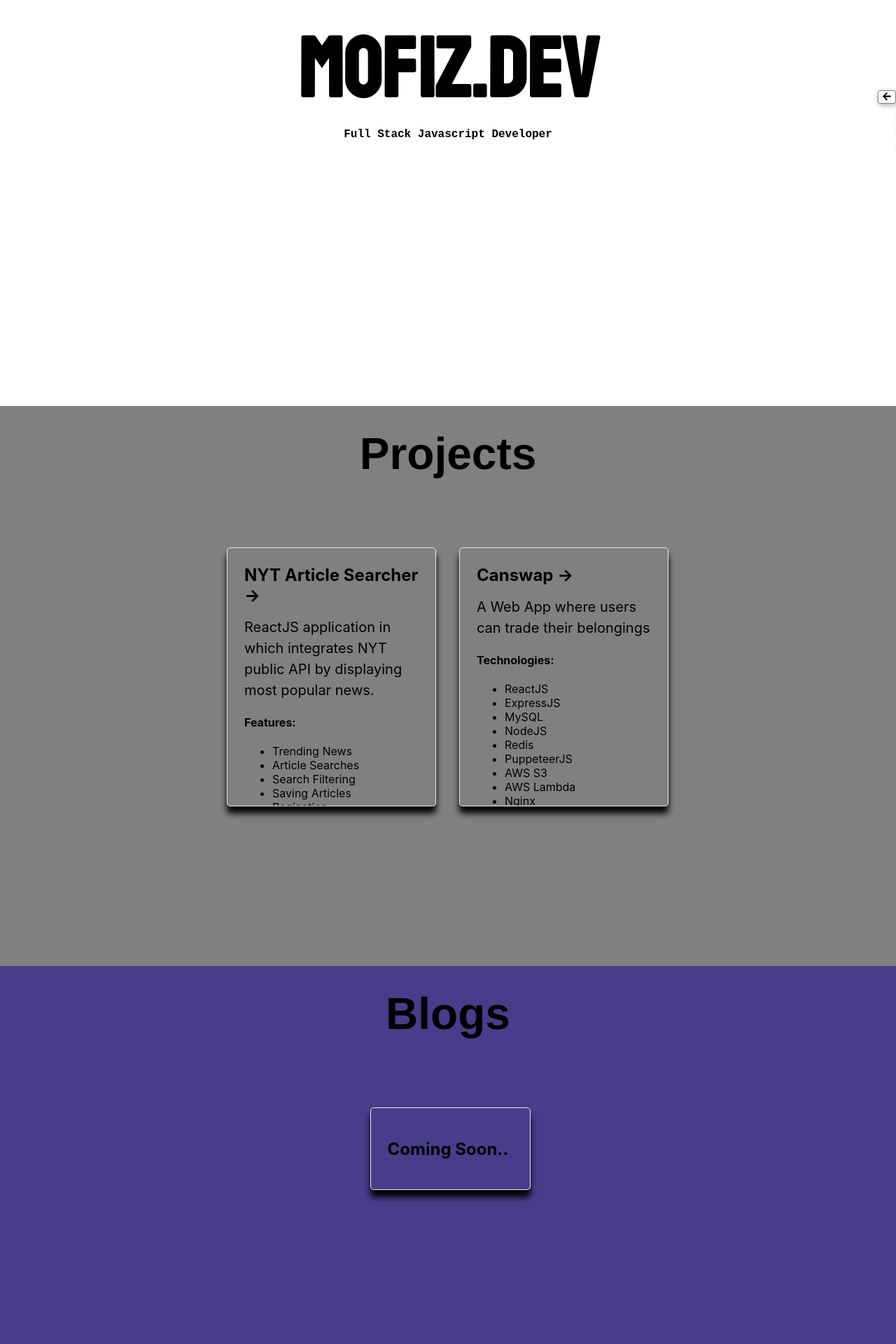
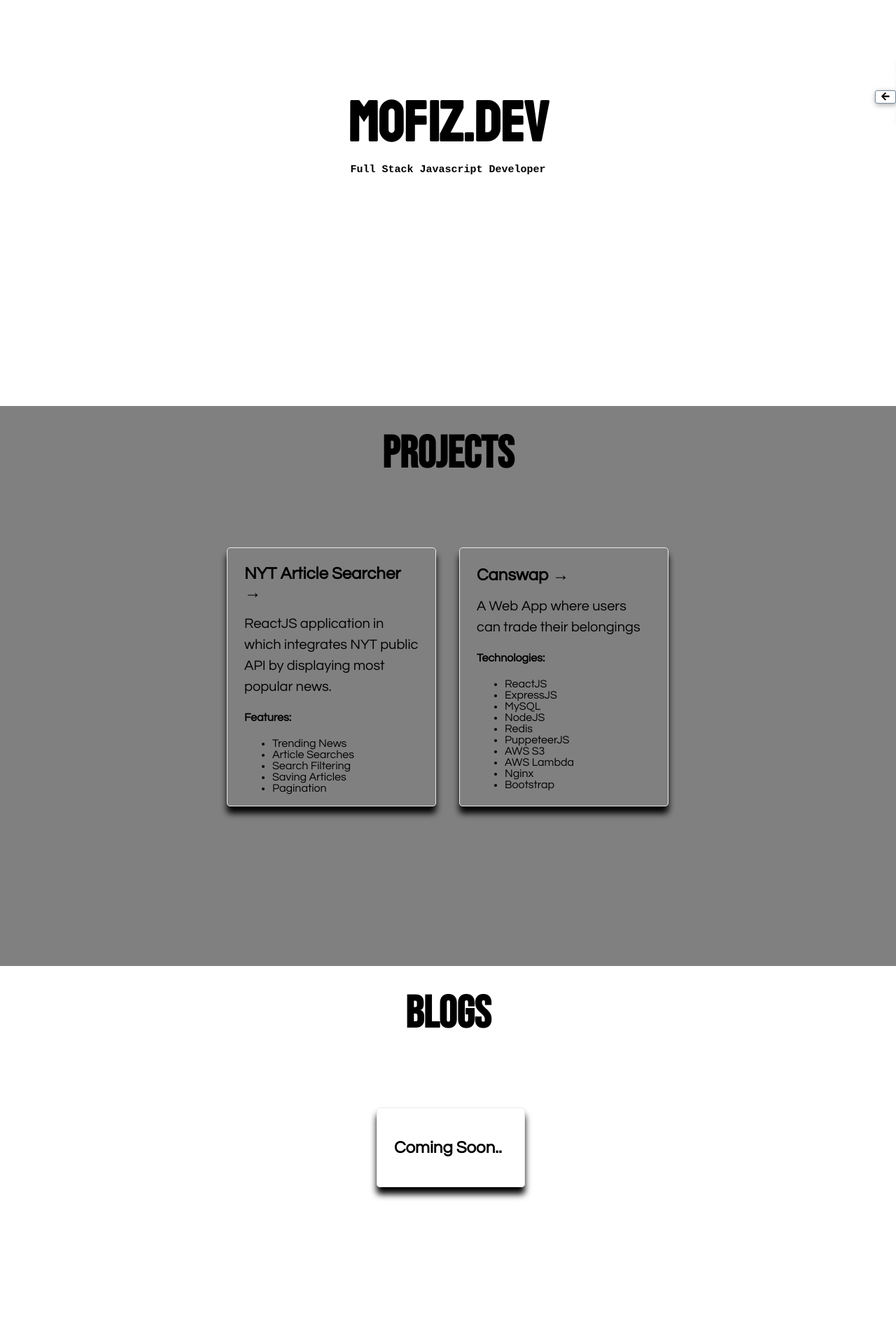
Before and after one commit to mnazari95/portfolio, a Next.js app: page / in a window 1280 px wide. Shown: the part 220-2140 px from the top of the page at 70% size. Built offline with nearby package versions, Linux system fonts and the light colour scheme.

Commit message:
added transition to navbtn, changed section title font, cleaned up contact me

```diff
--- a/components/Header.js
+++ b/components/Header.js
@@ -10,17 +10,6 @@ export default function Header() {
 	const handleNameChange = () => {
 		setBool(!bool);
 	}
-
-	//first render
-	useEffect(() => {
-		console.log('first render')
-		window.onload = () => {
-			Particles.init({
-				selector: '.background'
-			});
-		};
-
-	}, [])
 
 	useEffect(() => {
 		if (!bool) {
@@ -36,7 +25,6 @@ export default function Header() {
 				<h1 ref={nameRef} onClick={handleNameChange}>{ALIAS}</h1>
 				<h4>Full Stack Javascript Developer</h4>
 			</div>
-			<canvas className="background"></canvas>
 		</header>
 	)
 }
--- a/components/Navigation.js
+++ b/components/Navigation.js
@@ -19,9 +19,11 @@ export default function Navigation() {
 
 	useEffect(() => {
 		if (toggleNav) {
+			toggleBtnRef.current.style.width = "0px";
 			toggleNavigationRef.current.style.width = "100px";
 		} else {
 			toggleNavigationRef.current.style.width = "0px";
+			toggleBtnRef.current.style.width = "30px";
 		}
 	}, [toggleNav]);
 
@@ -29,15 +31,14 @@ export default function Navigation() {
 		(<button
 			className={styles.toggleBtn}
 			onClick={handleToggleNav}
-			ref={toggleBtnRef}>{openNavIcon
-	}</button>)
-		: (null));
+			ref={toggleBtnRef}>{openNavIcon}</button>)
+		: (<button
+			ref={toggleBtnRef}></button>));
 
 	const closeNav =  (toggleNav && toggleNav ?
 		(<button
 			className={styles.closeNavBtn}
-			onClick={handleToggleNav}
-			ref={toggleBtnRef}>{closeNavIcon}</button>)
+			onClick={handleToggleNav}>{closeNavIcon}</button>)
 		: (<button>{closeNavIcon}</button>));
 
 	return (
@@ -54,4 +55,4 @@ export default function Navigation() {
 			</div>
 		</>
 	);
-}
+ }
--- a/package.json
+++ b/package.json
@@ -11,7 +11,7 @@
     "@fortawesome/fontawesome-svg-core": "^1.2.32",
     "@fortawesome/free-solid-svg-icons": "^5.15.1",
     "@fortawesome/react-fontawesome": "^0.1.12",
-    "next": "9.5.5",
+    "next": "^10.0.1",
     "react": "17.0.1",
     "react-dom": "17.0.1"
   }
--- a/pages/index.js
+++ b/pages/index.js
@@ -3,7 +3,8 @@ import styles from '../styles/Home.module.css';
 import ContactForm from '../components/ContactForm.js';
 import Navigation from '../components/Navigation.js';
 import Header from '../components/Header.js';
-
+import {FontAwesomeIcon} from '@fortawesome/react-fontawesome';
+import { faLink } from '@fortawesome/free-solid-svg-icons';
 
 export default function Home() {
 
@@ -90,12 +91,18 @@ export default function Home() {
           target="_blank"
           rel="noopener noreferrer"
         >
-          Github &rarr;
+          <FontAwesomeIcon icon={faLink}/> Github
+        </a>
+        <a
+          href="https://ca.linkedin.com/in/hafiz-nazari-1b324a10a"
+          target="_blank"
+          rel="noopener noreferrer"
+        >
+          <FontAwesomeIcon icon={faLink}/> LinkedIn
         </a>
       </footer>
     </div>
     <Navigation />
-    <script src="node_modules/particlesjs/dist/particles.min.js"></script>
     </>
   )
 }
--- a/styles/ContactForm.module.css
+++ b/styles/ContactForm.module.css
@@ -11,65 +11,51 @@
 	min-height: 35px;
 	max-height: auto;
 	width: 90%;
-    border: none;
 	margin: 5px 2px;
+	border-style: solid;
+	border-width: 1px;
 }
 
 .formMessage {
 	border-radius: 5px;
 	height: 40vh;
 	width: 90%;
-    border: none;
 	margin: 5px 2px;
+	font: inherit;
 }
 
 .formBtn {
 	border-radius: 5px;
 	height: 35px;
 	width: 30%;
-    border: none;
 	margin: 5px 2px;
+	border: 1px solid black;
+	background-color: inherit;
 }
 
 .formLabel {
 	align-self: start;
-    font-weight: bold;
 	margin: 5px 20px;
 }
 
 /* DESKTOP VIEW */
 @media (min-width: 600px) {
 
-    .formLayout {
-        display: flex;
-        flex-direction: column;
-        align-items: center;
-    }
-
 	.formSubject {
-        border-radius: 5px;
 		min-height: 40px;
-        max-height: auto;
-        max-width: 50%;
-        min-width: 50%;
-        border: none;
-        text-decoration: none;
+		width: 50%;
+		font-size: 15px;
 	}
 
 	.formMessage {
-        border-radius: 5px;
 		height: 40vh;
 		width: 50%;
-        border: none;
-        margin: 5px 2px;
+		font-size: 15px;
 	}
 
 	.formBtn {
-        border-radius: 5px;
-        height: 35px;
+		font-size: 15px;
 		width: 20%;
-        border: none;
-        margin: 5px 2px;
 		transition: transform 0.2s ease-in-out, background 0.2s ease-in-out;
 	}
 
@@ -80,10 +66,7 @@
 		background: #eaeaea;
 	}
 
-
 	.formLabel {
-        align-self: start;
-        font-weight: bold;
 		margin: 5px 25%;
 	}
 }
--- a/styles/Header.module.css
+++ b/styles/Header.module.css
@@ -1,8 +1,7 @@
-
 .header {
 	position: relative;
 	padding-top: 1rem;
-	font-size: 1.3rem;
+	font-size: 1rem;
 	display: flex;
 	flex-direction: column;
 	justify-content: center;
@@ -12,11 +11,11 @@
 }
 .header h1 {
 	padding-top: 0.5rem;
-	margin-top: 1rem;
+	margin-top: 0.5rem;
 	margin-bottom: 0px;
 	text-align: center;
 	font-family: 'Staatliches', cursive;
-	font-size: 120px;
+	font-size: 80px;
 	cursor: pointer;
 	text-rendering: optimizeSpeed;
 	transition: visible 0.8s ease-in-out;
@@ -25,26 +24,16 @@
 	padding: 0px;
 	margin: 0px;
 	margin-top: 0.2rem;
-	font-size: large;
+	font-size: 15px;
 	text-align: center;
 	font-family: monospace;
 }
-.background {
-	position: absolute;
-	display: block;
-	top: 0;
-	left: 0;
-	z-index: 0;
-}
+
 /* DESKTOP VIEW */
 @media (min-width: 600px) {
 
-	.header {
+.header {
     font-size: 2rem;
-    display: flex;
-    flex-direction: column;
-    justify-content: center;
-    align-items: center;
     align-content: center;
   }
   .header h1 {
@@ -52,7 +41,6 @@
     margin-top: 0px;
     margin-bottom: 0px;
   }
-
   .header h4 {
     padding: 0px;
     margin: 0px;
--- a/styles/Home.module.css
+++ b/styles/Home.module.css
@@ -33,6 +33,7 @@
   display: flex;
   justify-content: center;
   align-items: center;
+  margin: 0px 4px;
 }
 
 .a {
@@ -47,7 +48,7 @@
 .b {
   margin: 0px 0px;
   width: 100%;
-  background-color: darkslateblue;
+  background-color: inherit;
   min-height: 100vh;
   height: auto;
   overflow-y: hidden;
@@ -67,7 +68,7 @@
   margin: 2rem 1rem;
   line-height: 1.15;
   font-size: 3rem;
-  font-family: 'Mulish', sans-serif;
+  font-family: 'Bebas Neue', cursive;
 }
 
 .title,
@@ -78,10 +79,6 @@
 .description {
   line-height: 1.5;
   font-size: 1.5rem;
-}
-
-.blogCard {
-
 }
 
 .paragraph {
@@ -120,7 +117,7 @@
   text-decoration: none;
   border: 1px solid #eaeaea;
   border-radius: 5px;
-  transition: color 0.15s ease, border-color 0.15s ease;
+  transition: background 0.3s ease-in-out, border-color 0.3s ease;
   max-height: 370px;
   width: 90%;
   box-shadow: 0 10px 10px 0 black;
@@ -131,17 +128,9 @@
 .card:hover,
 .card:focus,
 .card:active {
-  color: #eaeaea;
+  background: #eaeaea;
   border-color: #eaeaea;
   overflow-y: scroll;
-}
-
-.card h1 {
-  font-weight: bold;
-}
-.card h3 {
-  margin: 0 0 1rem 0;
-  font-size: 1.5rem;
 }
 
 .card p {
@@ -165,30 +154,6 @@
 /* DESKTOP VIEW */
 @media (min-width: 600px) {
 
-  .container {
-    min-height: 100vh;
-    padding: 0 0rem;
-    display: flex;
-    flex-direction: column;
-    justify-content: center;
-    align-items: center;
-  }
-
-  .a {
-    margin: 0px 0px;
-    width: 100%;
-    background-color: grey;
-    min-height: 100vh;
-  }
-
-  .b {
-    margin: 0px 0px;
-    width: 100%;
-    background-color: darkslateblue;
-    min-height: 100vh;
-    height: auto;
-  }
-
   .centerContent {
     display: flex;
     flex-direction: column;
@@ -202,23 +167,14 @@
   .grid {
     display: grid;
     grid-template-columns: auto auto;
-    grid-template-rows: auto;
   }
 
   .paragraph {
-    text-indent: 2rem;
-    text-align: start;
     margin: 2rem 6rem;
   }
 
   .card {
-    margin: 1rem;
     padding: 1.5rem;
-    text-align: left;
-    color: inherit;
-    text-decoration: none;
-    border: 1px solid #eaeaea;
-    transition: color 0.15s ease, border-color 0.15s ease;
     max-height: 370px;
     max-width: 300px;
     overflow: hidden;
@@ -228,7 +184,7 @@
   .card:hover,
   .card:focus,
   .card:active {
-    transform: scale(1.1);
+    transform: scale(1.05);
     overflow-y: scroll;
     -ms-overflow-style: none;
     scrollbar-width: none;
@@ -246,15 +202,12 @@
     height: 1em;
   }
   .card p {
-    margin: 0;
     font-size: 1.25rem;
-    line-height: 1.5;
   }
 
   .title {
     margin: 2rem 1rem;
     line-height: 1.15;
     font-size: 4rem;
-    font-family:'Franklin Gothic Medium', 'Arial Narrow', Arial, sans-serif;
   }
 }
--- a/styles/Navigation.module.css
+++ b/styles/Navigation.module.css
@@ -1,10 +1,9 @@
-
 .navLayout {
     position: fixed;
     bottom: 50px;
     width: 0px;
     right: 0px;
-    height: 10%;
+    height: 15%;
     z-index: 2;
     transition: 0.5s;
 }
@@ -13,6 +12,7 @@
     margin: 0px 0px;
     padding: 0px 4px;
 }
+
 .sectionList li {
     font-family: 'Mulish', sans-serif;
     background: #ffffff;
@@ -25,12 +25,14 @@
     box-shadow: 1px 2px 7px 0px rgba(0, 0, 0, 0.25), 0 2px 10px 0 rgba(0, 0, 0, 0.12);
     transition: background 0.2s ease-in-out, 0.5s;
 }
+
 .closeNavBtn {
     background: #ffffff;
     border: solid lightslategray 0.1px;
     border-radius: 3px;
-    box-shadow: 1px 2px 7px 0px rgba(0,0,0,0.25), 0 2px 10px 0 rgba(0, 0, 0, 0.12);
+    box-shadow: 1px 2px 7px 0px rgba(0, 0, 0, 0.25), 0 2px 10px 0 rgba(0, 0, 0, 0.12);
     transition: background 0.2s ease-in-out;
+    width: 30px;
 }
 
 .toggleBtn {
@@ -42,30 +44,26 @@
     background: #ffffff;
     border: solid lightslategray 0.1px;
     border-radius: 3px;
-    box-shadow: 1px 2px 7px 0px rgba(0,0,0,0.25), 0 2px 10px 0 rgba(0, 0, 0, 0.12);
-    transition: background 0.2s ease-in-out;
+    box-shadow: 1px 2px 7px 0px rgba(0, 0, 0, 0.25), 0 2px 10px 0 rgba(0, 0, 0, 0.12);
+    transition: background 0.2s ease-in-out, width 0.8s ease-in-out;
+    width: 30px;
 }
 
 @media (min-width: 600px) {
-
     .navLayout {
         bottom: 50%;
     }
-
     .toggleBtn {
         bottom: 54%;
     }
-
     .sectionList li:hover,
     .sectionList li:active,
     .sectionList li:focus {
         background: #efefee;
     }
-
     .closeNavBtn:hover,
     .closeNavBtn:active,
     .closeNavBtn:focus {
         background: #efefee;
     }
-
 }
--- a/styles/globals.css
+++ b/styles/globals.css
@@ -1,10 +1,10 @@
-@import url('https://fonts.googleapis.com/css2?family=Mulish:wght@600&family=Roboto&family=Staatliches&display=swap');
+@import url('https://fonts.googleapis.com/css2?family=Bebas+Neue&family=Questrial&family=Mulish:wght@600&family=Roboto&family=Staatliches&display=swap');
 
 html,
 body {
   padding: 0;
   margin: 0;
-  font-family: -apple-system, cursive;
+  font-family: 'Questrial', sans-serif;
   scroll-behavior: smooth;
 }
 
```
Also changed, not shown: 1 other file (tests, documents, lock files or other folders). Lines whose indentation alone changed are shown as unchanged.
